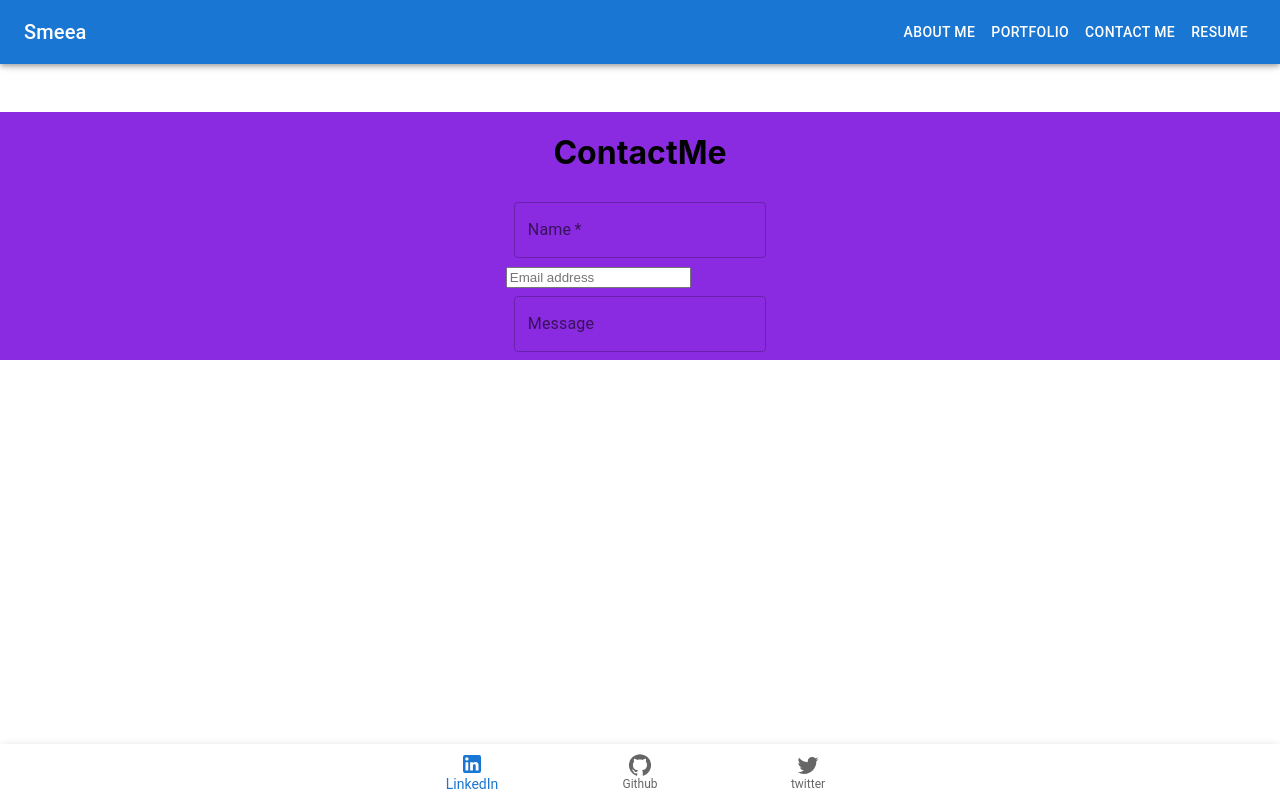
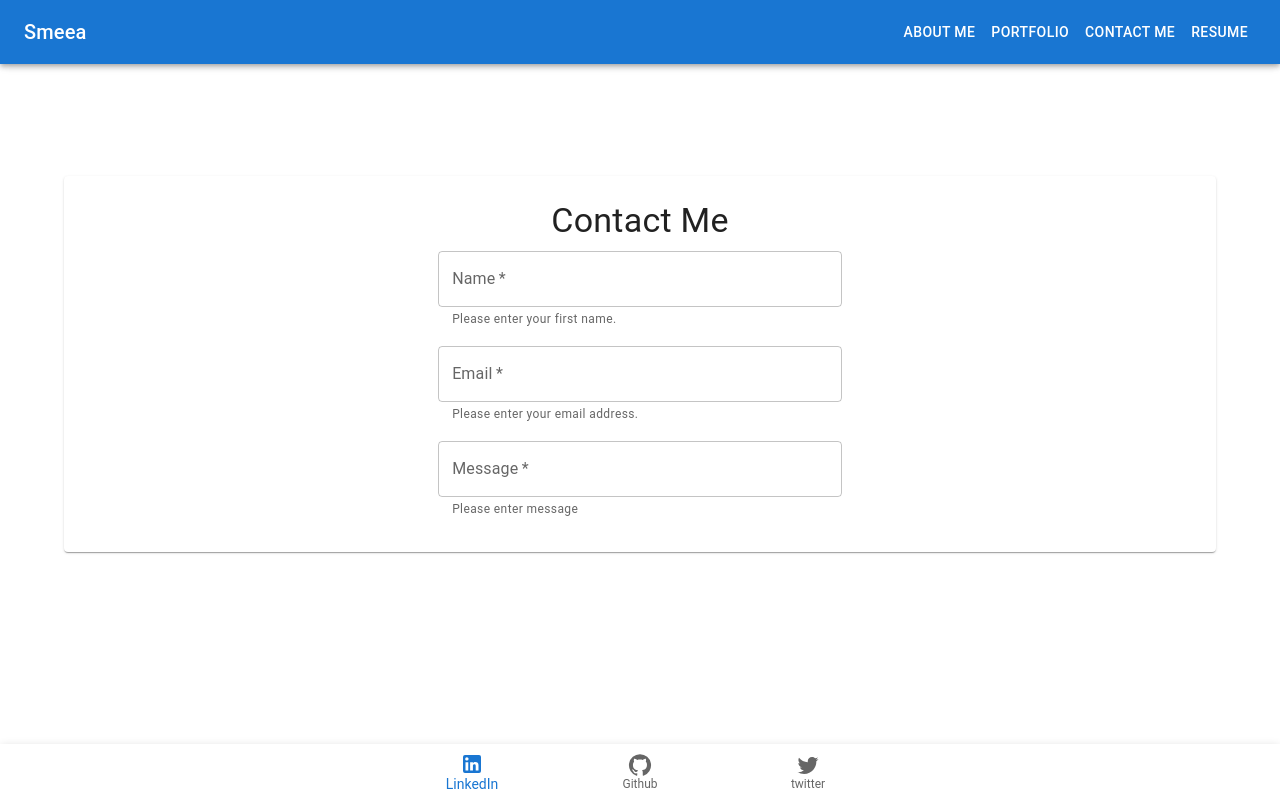
Before and after one commit to smeea-2018/react-portfolio, a React (Create React App) app: page /contactme in a window 1280 px wide. Built offline with nearby package versions, Linux system fonts and the light colour scheme; the HTML template or start-up script is replaced by a standard one.

Commit message:
form added to contact me page

```diff
--- a/package.json
+++ b/package.json
@@ -5,6 +5,7 @@
   "dependencies": {
     "@emotion/react": "^11.10.0",
     "@emotion/styled": "^11.10.0",
+    "@fontsource/roboto": "^4.5.8",
     "@mui/icons-material": "^5.8.4",
     "@mui/material": "^5.10.0",
     "@testing-library/jest-dom": "^5.16.5",
--- a/src/App.css
+++ b/src/App.css
@@ -49,7 +49,6 @@
   justify-content: center;
   align-items: center;
   flex-wrap: wrap;
-  background-color: blueviolet;
 }
 
 /* . @media (prefers-reduced-motion: no-preference) {
--- a/src/components/AboutMe.js
+++ b/src/components/AboutMe.js
@@ -1,21 +1,40 @@
 import Avatar from "@mui/material/Avatar";
 import Stack from "@mui/material/Stack";
+import Paper from "@mui/material/Paper";
+import Box from "@mui/material/Box";
 export const AboutMe = () => {
   return (
     <div>
+      <Paper
+        sx={{
+          "& .MuiTextField-root": { m: 1, width: "40ch" },
+          display: "flex",
+          flexDirection: "column",
+          flexWrap: "wrap",
+          justifyContent: "space-around",
+          alignItems: "center",
+          p: 3,
+          m: 8,
+        }}
+      >
         <h1>About Me</h1>
-      {/* <div sx={{ display: "flex" }}> */}
+
         <Stack spacing={2}>
           <item>
             <Avatar
               alt="profile pic"
               src="../images/weatherdashboard.JPG"
-            sx={{ width: 50, height: 50 }}
+              sx={{ width: 100, height: 100, alignItems: "center" }}
             />
           </item>
-        <item></item>
+          <item>
+            Full stack web developer, attended Birmingham University boot camp,
+            developed new skills in javaScript, CSS,React ,MySQL/MongoDB.
+            Focused on developing mobile-first web applications involving front
+            and backend.
+          </item>
         </Stack>
+      </Paper>
     </div>
-    // </div>
   );
 };
--- a/src/components/ContactMe.js
+++ b/src/components/ContactMe.js
@@ -4,43 +4,68 @@ import FormHelperText from "@mui/material/FormHelperText";
 import Box from "@mui/material/Box";
 import TextField from "@mui/material/TextField";
 import { flexbox } from "@mui/system";
+import Typography from "@mui/material/Typography";
+import Paper from "@mui/material/Paper";
+import Divider from "@mui/material/Divider";
 import "../App.css";
+import Stack from "@mui/material/Stack";
 
 export default function Message() {
   return (
-    <div className="flex-class">
-      <div className="flex-item">
-        <h1>ContactMe</h1>
-        {/* <FormControl sx={{ width: "25ch" }}> */}
-      </div>
-      <div>
-        <Box
+    <div>
+      <Paper
+        sx={{
+          "& .MuiTextField-root": { m: 1, width: "40ch" },
+          display: "flex",
+          flexDirection: "column",
+          flexWrap: "wrap",
+          justifyContent: "space-between",
+          alignItems: "center",
+          p: 3,
+          m: 8,
+        }}
+      >
+        <Typography component="h1" variant="h4" align="center">
+          Contact Me
+        </Typography>
+        <Divider />
+        <stack
           component="form"
           sx={{
-            "& .MuiTextField-root": { m: 1, width: "25ch" },
+            p: 5,
+            m: 8,
+            display: "flex",
+            flexDirection: "column",
+            flexWrap: "wrap",
+            justifyContent: "space-between",
           }}
-          noValidate
-          autoComplete="off"
+
+          // onSubmit={handleSubmit(onSubmit)}
         >
-          <div>
-            <TextField required id="outlined-required" label="Name" />
-          </div>
-          <div class="form-control">
-            <input
-              id="my-input"
-              placeholder="Email address"
-              aria-describedby="my-helper-text"
+          <Stack spacing={2}>
+            <TextField
+              required
+              label="Name"
+              variant="outlined"
+              helperText="Please enter your first name."
             />
-          </div>
-          <TextField
-            id="outlined-textarea"
-            label="Message"
-            placeholder="Placeholder"
-            multiline
-          />
-        </Box>
-        {/* </FormControl> */}
-      </div>
+
+            <TextField
+              required
+              label="Email"
+              variant="outlined"
+              helperText="Please enter your email address."
+            />
+
+            <TextField
+              required
+              label="Message"
+              variant="outlined"
+              helperText="Please enter message"
+            />
+          </Stack>
+        </stack>
+      </Paper>
     </div>
   );
 }
```
Also changed, not shown: 2 other files (tests, documents, lock files or other folders). Lines whose indentation alone changed are shown as unchanged.
